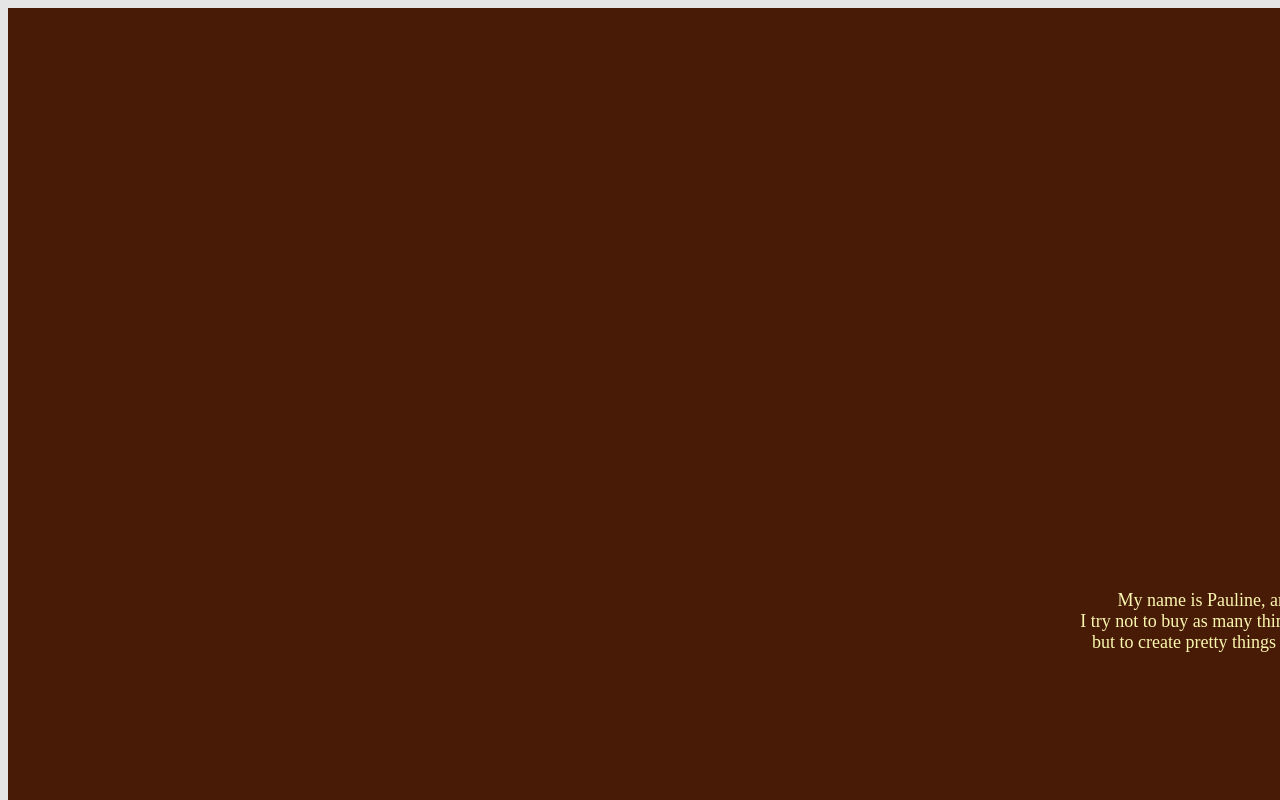
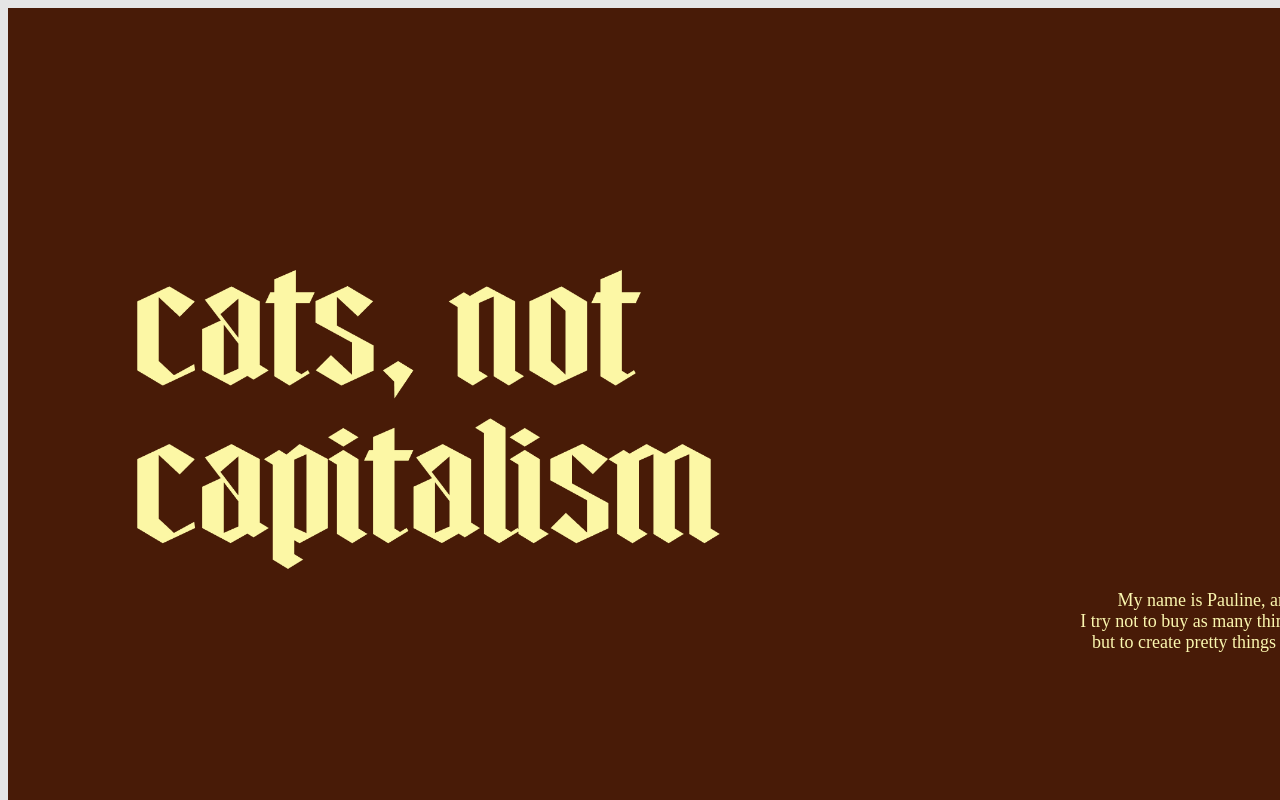
Before and after one commit to catsnotcapitalism/website, a plain HTML site: page index.html in a window 1280 px wide. Drawn offline with Linux system fonts and the light colour scheme; a web font is replaced by a local one.

Commit message:
Update styles.css

```diff
--- a/styles.css
+++ b/styles.css
@@ -13,7 +13,7 @@
 	position:absolute;
 	left:129px;
 	top:262px;
-	background-image:url(images/cats__not_capitalism_1.png);
+	background-image:url(cats__not_capitalism_1.png);
 	background-repeat:no-repeat;
 	background-size:cover;
 }
```
